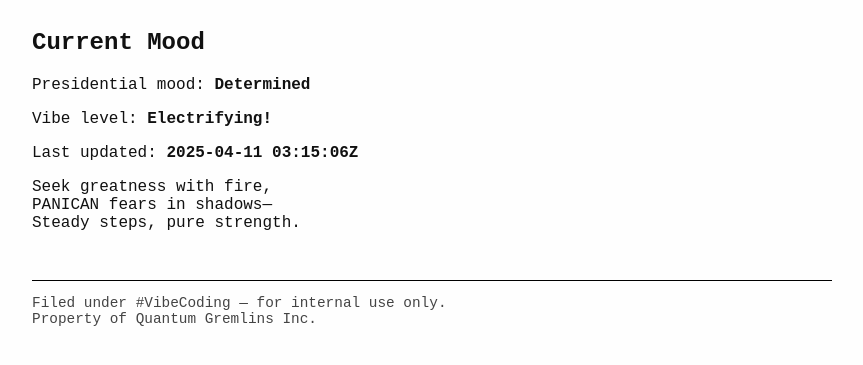
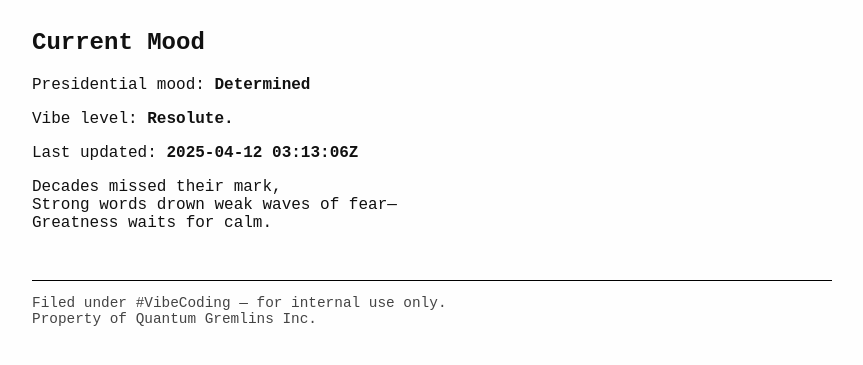
Before and after one commit to Department-of-Vibes-and-Haiku-Warfare/dev-ops-and-chill, a plain HTML site: page docs/index.html in a window 1280 px wide. Shown: the part 211-576 px from the top of the page, without its empty margins (208-1071 px from the left). Drawn offline with Linux system fonts and the light colour scheme.

Commit message:
Signed haiku update

```diff
--- a/docs/index.html
+++ b/docs/index.html
@@ -56,14 +56,14 @@
     <div class="mood">
       <h2>Current Mood</h2>
       <p>Presidential mood: <strong>Determined</strong></p>
-      <p>Vibe level: <strong>Electrifying!</strong></p>
-      <p>Last updated: <strong>2025-04-11 03:15:06Z</strong></p>
+      <p>Vibe level: <strong>Resolute.</strong></p>
+      <p>Last updated: <strong>2025-04-12 03:13:06Z</strong></p>
     </div>
 
     <!-- Haikus will be injected/generated here -->
     <div class="haiku">
       <div class="text">
-        Seek greatness with fire,  <br/>PANICAN fears in shadows—  <br/>Steady steps, pure strength.
+        Decades missed their mark,  <br/>Strong words drown weak waves of fear—  <br/>Greatness waits for calm.
       </div>
     </div>
   </main>
```
